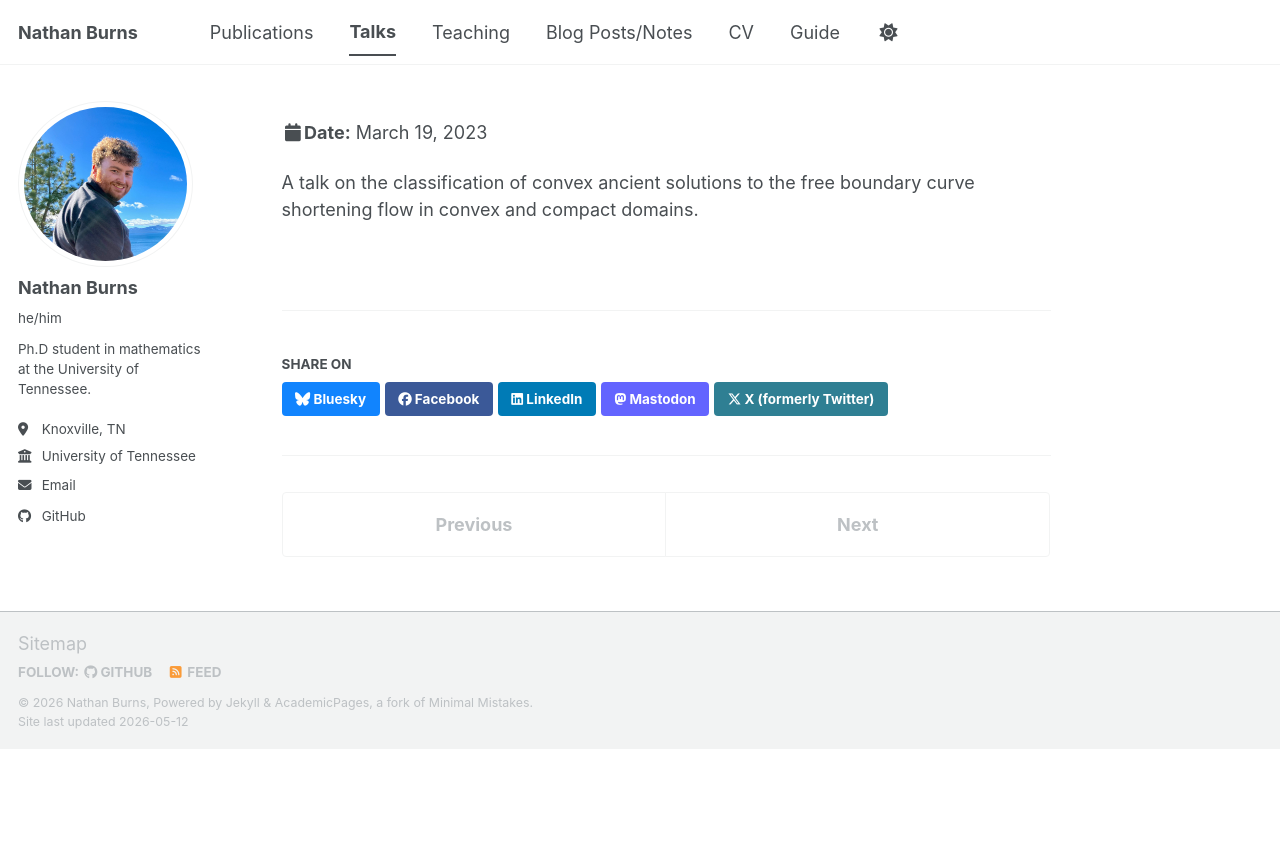
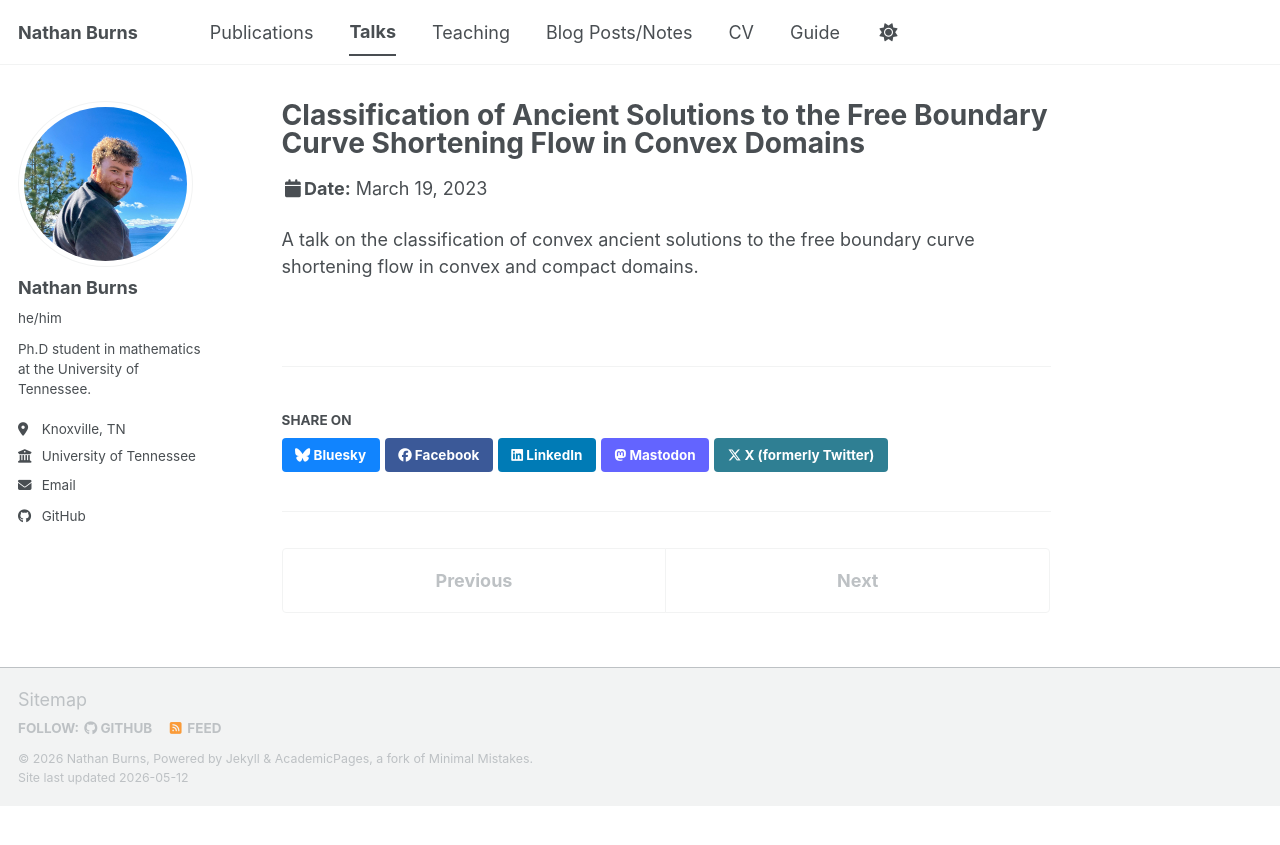
Before and after one commit to nathan-p-burns/nathan-p-burns.github.io, a Jekyll site: the page built from _talks/2023-03-19-talk-1.md, in a window 1280 px wide. Shown: the top 845 px of the page. Built offline with Jekyll 4.4.1, drawn with Linux system fonts in a browser that asks for light colours; a script bundle is joined from its source files by our own code; library files that are not in the unit come from our copies.

Commit message:
Added a single talk to test.

```diff
--- a/_talks/2023-03-19-talk-1.md
+++ b/_talks/2023-03-19-talk-1.md
@@ -1,7 +1,7 @@
 ---
-title: ""
+title: "Classification of Ancient Solutions to the Free Boundary Curve Shortening Flow in Convex Domains"
 collection: talks
-type: "Talk"
+type: "Conference Talk"
 permalink: /talks/2023-03-19-talk-1
 venue: "Punta Del Este (Uruguay)"
 date: 2023-03-19
```
